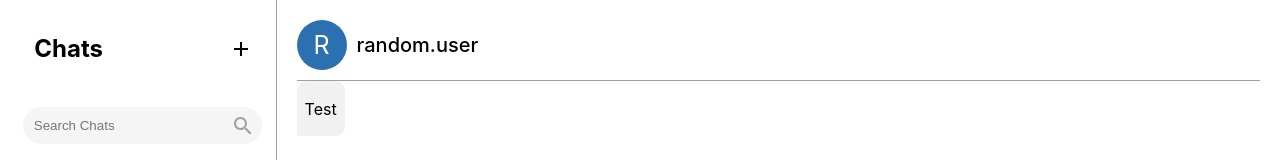
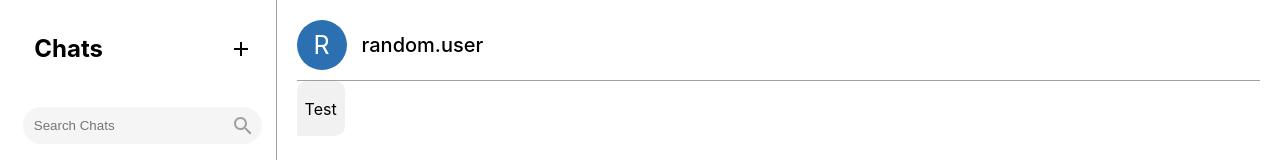
Before and after one commit to priyanair9/chat-app, a React (Create React App) app in the folder client/: page /chats in a window 1280 px wide. Shown: the top 160 px of the page. Built offline with nearby package versions, Linux system fonts and the light colour scheme.

Commit message:
Fixed header css

```diff
--- a/client/src/App.css
+++ b/client/src/App.css
@@ -196,7 +196,7 @@
 }
 
 .header-username {
-  margin-left: 10px; /* Adjust margin between profile pic and username */
+  margin-left: 15px; /* Adjust margin between profile pic and username */
   font-weight: 500;
   font-size: 20px;
 }
```
